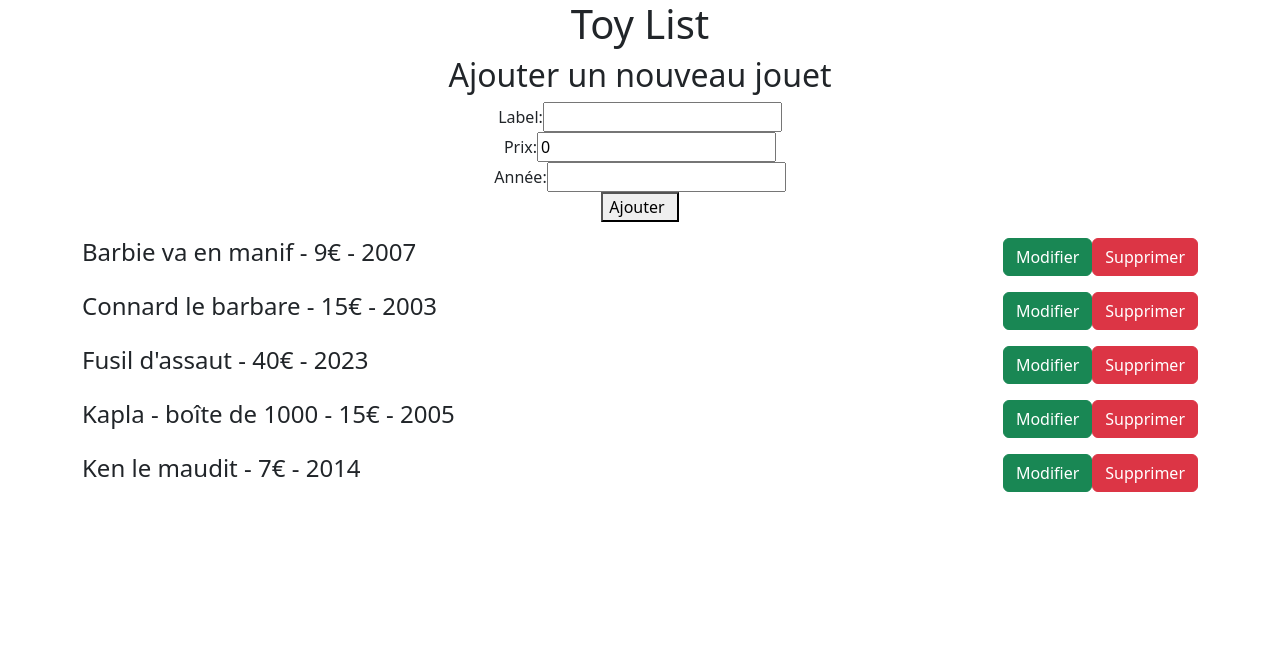
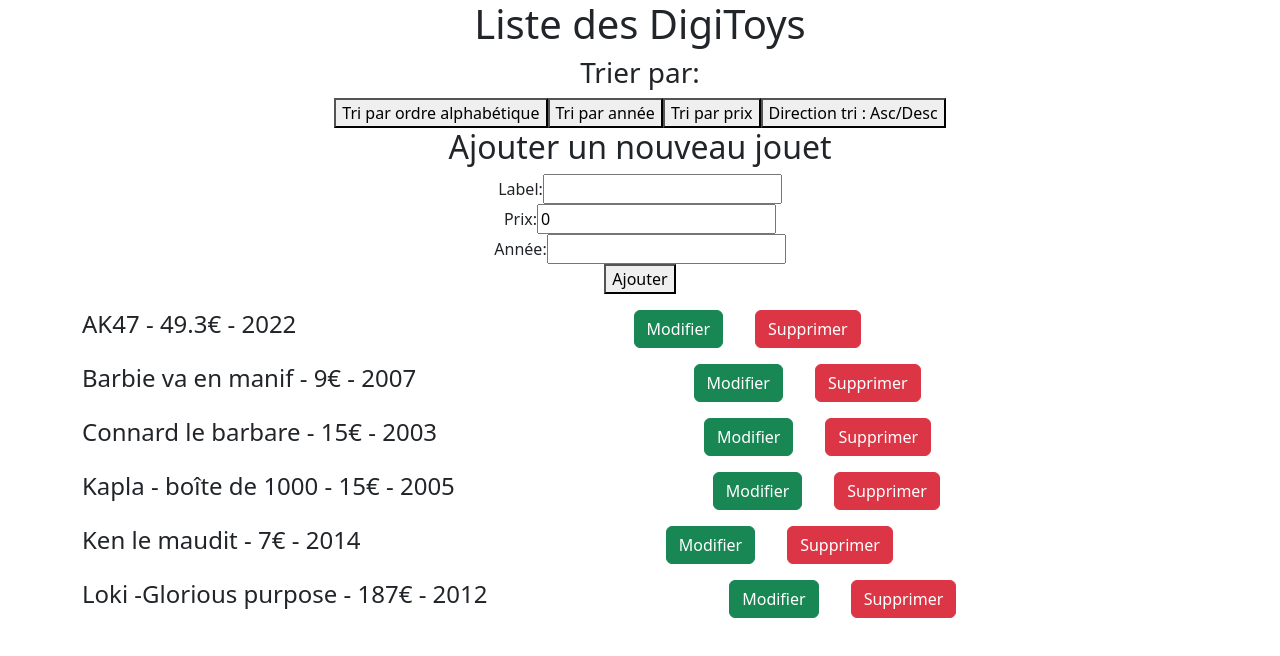
Before and after one commit to Keir-oriyerdan/TpToysReact, a React (Create React App) app: page / in a window 1280 px wide. Shown: the top 656 px of the page. Built offline with nearby package versions, Linux system fonts and the light colour scheme; data requests are answered from the project's data file.

Commit message:
add option sort byPrice/byYear

```diff
--- a/db.json
+++ b/db.json
@@ -13,9 +13,9 @@
       "year": "2005"
     },
     {
-      "label": "Fusil d'assaut",
-      "price": "40",
-      "year": "2023",
+      "label": "AK47",
+      "price": "49.3",
+      "year": "2022",
       "id": 6
     },
     {
@@ -29,6 +29,12 @@
       "price": "15",
       "year": "2003",
       "id": 8
+    },
+    {
+      "label": "Loki -Glorious purpose",
+      "price": "187",
+      "year": "2012",
+      "id": 9
     }
   ],
   "panier": [
--- a/src/components/App.css
+++ b/src/components/App.css
@@ -7,9 +7,7 @@
   pointer-events: none;
 }
 
-button {
-  padding-right: 12px;
-}
+
 
 @media (prefers-reduced-motion: no-preference) {
   .App-logo {
--- a/src/components/App.tsx
+++ b/src/components/App.tsx
@@ -12,11 +12,12 @@ import './App.css';
 function App() {
   const [toys, setToys] = useState<ToyInterface[]>([]);
   const [selectedToyId, setSelectedToyId] = useState<number | null>(null);
+  const [sortMode, setSortMode] = useState<'default' | 'year' | 'price'>('default');
+  const [sortDirection, setSortDirection] = useState<'asc' | 'desc'>('asc');
 
   useEffect(() => {
     ToyFetcher.loadToys()
       .then((loadedToys: ToyInterface[]) => {
-        // Tri des jouets par ordre alphabétique du label
         const sortedToys = loadedToys.sort((a, b) => a.label.localeCompare(b.label));
         setToys(sortedToys || []);
       })
@@ -26,7 +27,6 @@ function App() {
       });
   }, []);
 
-  //mettre a jour un jouet.
   const handleToyUpdate = (updatedToy: ToyInterface): void => {
     setToys((prevToys) => {
       const updatedToys = prevToys.map((toy) =>
@@ -34,38 +34,52 @@ function App() {
       );
       return updatedToys.sort((a, b) => a.label.localeCompare(b.label));
     });
-    setSelectedToyId(null); // Réinitialiser l'ID du jouet sélectionné après la mise à jour
+    setSelectedToyId(null);
   };
 
-  //Supprimer un jouet
-  function handleClickDelete(toyId: number): void {
+  const handleClickDelete = (toyId: number): void => {
     const updatedToys = toys.filter((toy) => toy.id !== toyId);
     setToys([...updatedToys]);
+  };
 
-    ToyFetcher.deleteToy(toyId)
-      .catch((error) => {
-        console.error("Erreur lors de la suppression du jouet : ", error);
-      });
-  }
-
-  //ajout d'un nouveau jouet via le ToyForm
   const handleToyAdd = (newToy: ToyInterface): void => {
-    //Mise a jour de l'état de toys
     setToys((prevToys) => {
       const updatedToys = [...prevToys, newToy];
-      /*methode sort utilisée avec une fonction de comparaison pour
-      trier par ordre alphabétique du label.*/
       return updatedToys.sort((a, b) => a.label.localeCompare(b.label));
     });
   };
 
+  const handleSortChange = (mode: 'default' | 'year' | 'price') => {
+    setSortMode(mode);
+  };
+
+  const handleSortDirectionChange = () => {
+    setSortDirection((prevDirection) => (prevDirection === 'asc' ? 'desc' : 'asc'));
+  };
+
+  const sortedToys = [...toys].sort((a: ToyInterface, b: ToyInterface) => {
+    if (sortMode === 'default') {
+      return a.label.localeCompare(b.label);
+    } else if (sortMode === 'year') {
+      return sortDirection === 'asc' ? a.year.localeCompare(b.year) : b.year.localeCompare(a.year);
+    } else if (sortMode === 'price') {
+      return sortDirection === 'asc' ? a.price - b.price : b.price - a.price;
+    }
+    return 0;
+  });
 
   return (
     <div className="App container">
-      <h1>Toy List</h1>
+      <h1>Liste des DigiToys</h1>
+      <div>
+      <h3>Trier par:</h3>
+        <button onClick={() => handleSortChange('default')}>Tri par ordre alphabétique</button>
+        <button onClick={() => handleSortChange('year')}>Tri par année</button>
+        <button onClick={() => handleSortChange('price')}>Tri par prix</button>
+        <button onClick={() => handleSortDirectionChange()}>Direction tri : Asc/Desc</button>
+      </div>
       <ToyForm onToyAdd={handleToyAdd} />
-      {[...toys].sort((a: ToyInterface, b: ToyInterface) => (Number(a.done) - Number(b.done)))
-        .map((toy: ToyInterface) => (
+      {sortedToys.map((toy: ToyInterface) => (
         <div key={toy.label}>
           {selectedToyId === toy.id ? (
             <ToyUpdateForm toyId={toy.id} onToyUpdate={handleToyUpdate} />
@@ -82,5 +96,4 @@ function App() {
   );
 }
 
-
 export default App;
--- a/src/components/Toy.tsx
+++ b/src/components/Toy.tsx
@@ -6,6 +6,7 @@ interface ToyProps {
   toy: ToyInterface;
   onClickDelete: (toyId: number) => void;
   onClickUpdate: (toyId: number) => void;
+
 }
 
 const Toy: React.FC<ToyProps> = ({ toy, onClickUpdate, onClickDelete }) => {
@@ -17,15 +18,22 @@ const Toy: React.FC<ToyProps> = ({ toy, onClickUpdate, onClickDelete }) => {
           onClick={() => {
             onClickUpdate(toy.id);
           }}
-          className="btn btn-success">Modifier</button>
+          className="btn btn-success mx-3">Modifier</button>
         <button
           onClick={() => {
             onClickDelete(toy.id);
           }}
-          className="btn btn-danger">Supprimer</button>
+          className="btn btn-danger mx-3">Supprimer</button>
+      </div>
+      <div>
+
+
       </div>
     </section>
   );
 };
 
+
+
+
 export default Toy;
--- a/src/components/ToyUpdateForm.tsx
+++ b/src/components/ToyUpdateForm.tsx
@@ -58,18 +58,19 @@ const ToyUpdateForm: React.FC<ToyUpdateFormProps> = ({ toyId, onToyUpdate }) =>
           Label:
           <input type="text" name="label" value={updatedToy.label} onChange={handleInputChange} />
         </label>
-        <br />
+
         <label>
           Prix:
           <input type="number" name="price" value={updatedToy.price} onChange={handleInputChange} />
         </label>
-        <br />
+
         <label>
           Année:
           <input type="text" name="year" value={updatedToy.year} onChange={handleInputChange} />
         </label>
-        <br />
-        <button type="button" onClick={handleUpdateToy}>
+
+        <button type="button" onClick={handleUpdateToy}
+          className="btn btn-success mx-3">
           Modifier
         </button>
       </form>
```
Lines whose indentation alone changed are shown as unchanged.
